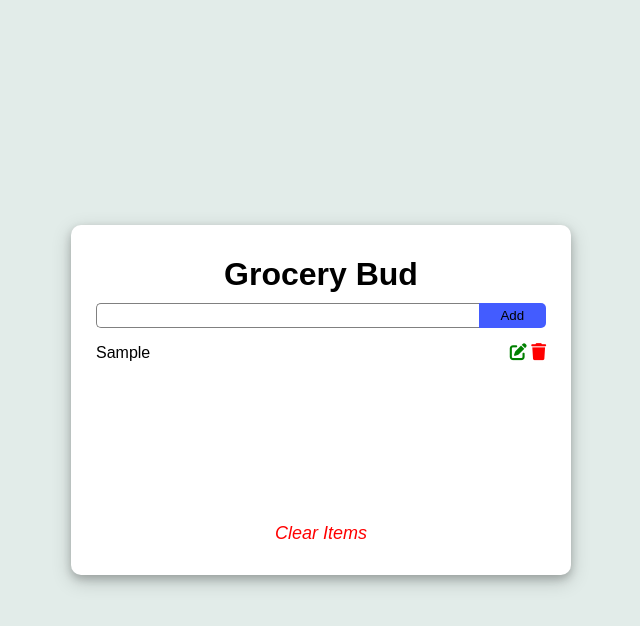
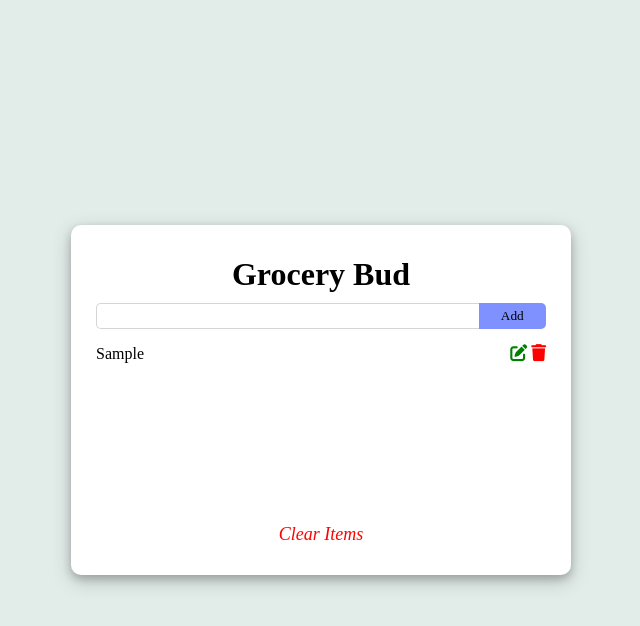
Before and after one commit to IrtazaAhmed147/Javascript-small-projects, a plain HTML site: page todo/index.html in a window 1280 px wide. Both pictures are taken after typing "Sample" into the empty fields and a click on the button "Add". Shown: the whole page, without its empty margins (319-959 px from the left). Drawn offline with Linux system fonts and the light colour scheme; a web font is replaced by a local one.

Commit message:
improve todo logic

```diff
--- a/todo/app.js
+++ b/todo/app.js
@@ -24,8 +24,8 @@ clearItemsBtn.addEventListener('click', function () {
     list.innerHTML = ''
 })
 
-btn.addEventListener('click', function () {
-
+btn.addEventListener('click', function (e) {
+    e.preventDefault()
     if (btn.innerHTML === 'Add') {
 
         if (userInput.value.trim()) {
--- a/todo/index.html
+++ b/todo/index.html
@@ -5,6 +5,10 @@
     <meta charset="UTF-8">
     <meta name="viewport" content="width=device-width, initial-scale=1.0">
     <link rel="stylesheet" href="style.css">
+
+    <link rel="preconnect" href="https://fonts.googleapis.com">
+    <link rel="preconnect" href="https://fonts.gstatic.com" crossorigin>
+    <link href="https://fonts.googleapis.com/css2?family=Afacad+Flux:wght@100..1000&display=swap" rel="stylesheet">
 
     <link rel="stylesheet" href="https://cdnjs.cloudflare.com/ajax/libs/font-awesome/6.7.2/css/all.min.css">
     <title>Todo</title>
@@ -18,12 +22,16 @@
             <h1>Grocery Bud</h1>
             <div style="width: 90%;">
                 <div class="inputBox">
-                    <input id="input" type="text"><button type="submit" id="btn">Add</button>
+                    <form>
+                        <input id="input" type="text">
+                        <button type="submit" id="btn">Add</button>
+                    </form>
                 </div>
                 <ul id="list"></ul>
             </div>
             <button id="clearItms"> <i>Clear Items</i></button>
         </div>
+
     </main>
 
 
--- a/todo/style.css
+++ b/todo/style.css
@@ -1,25 +1,28 @@
-*{
+* {
     margin: 0;
     padding: 0;
     box-sizing: border-box;
-    font-family: sans-serif;
+    font-family: "Afacad Flux", serif;
 }
-body{
+
+body {
     background-color: #e2ece9;
 
 }
-main{
+
+main {
     height: 100vh;
     width: 100%;
     display: flex;
     align-items: center;
     justify-content: center;
 }
-button{
+
+button {
     cursor: pointer;
 }
 
-.container{
+.container {
     height: 350px;
     width: 500px;
     background-color: white;
@@ -31,30 +34,35 @@ button{
     gap: 10px;
     box-shadow: 0 4px 8px 0 rgba(0, 0, 0, 0.2), 0 6px 20px 0 rgba(0, 0, 0, 0.19);
 }
-.inputBox{
+
+.inputBox {
     display: flex;
     justify-content: center;
 }
-#btn{
+
+#btn {
     padding: 5px 10px;
-    background-color: #435cff;
+    background-color: #7f90ff;
     border-radius: 0px 5px 5px 0px;
     border: none;
-
+    transition: all 0.4s ease-in-out;
     width: 15%;
 }
-#btn:hover{
-    background-color: #384dd8;
+
+#btn:hover {
+    background-color: #6276ff;
 }
-#input{
+
+#input {
     padding: 4px 5px;
     outline: none;
     width: 85%;
-        border-radius: 5px 0px 0px 5px;
-    border: 1px solid grey;
+    border-radius: 5px 0px 0px 5px;
+    border: 1px solid #d5d5d5;
     border-right: none;
 }
-#list{
+
+#list {
     list-style: none;
     display: flex;
     flex-direction: column;
@@ -63,28 +71,42 @@ button{
     min-height: 170px;
 }
 
-.todo{
+.todo {
     width: 100%;
     display: flex;
     justify-content: space-between;
     align-items: center;
 }
-.todo button{
+
+.todo button {
     border: none;
     background-color: transparent;
     font-size: 17px;
 }
-.deleteBtn{
+
+.deleteBtn {
     color: red;
-}
-.editBtn{
-    color: green;
+    &:hover{
+        color: rgb(214, 0, 0);
+    }
 }
 
-#clearItms{
+.editBtn {
+    color: green;
+    &:hover{
+        color: rgb(0, 92, 0);
+    }
+}
+
+#clearItms {
     background-color: transparent;
     color: red;
     text-align: center;
     border: none;
-    font-size:18px;
+    font-size: 18px;
 }
+
+form {
+    display: flex;
+    width: 100%;
+}
```
